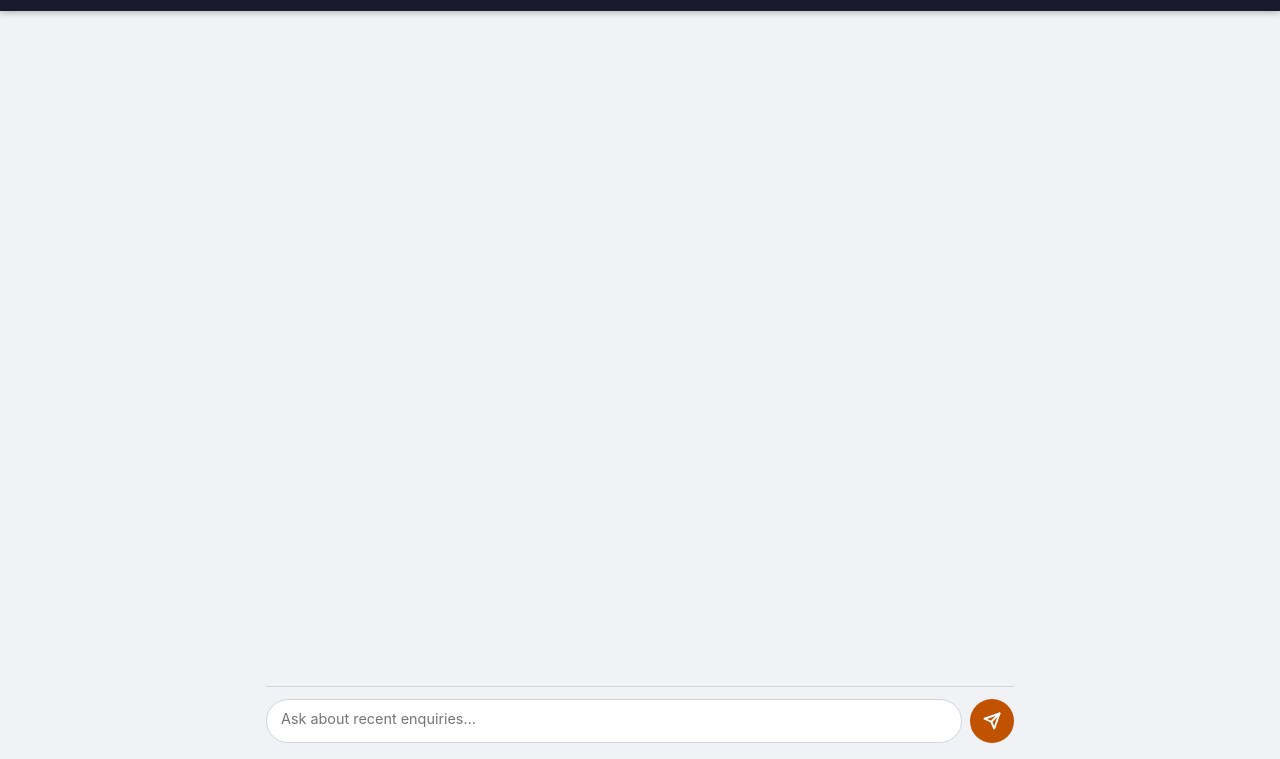
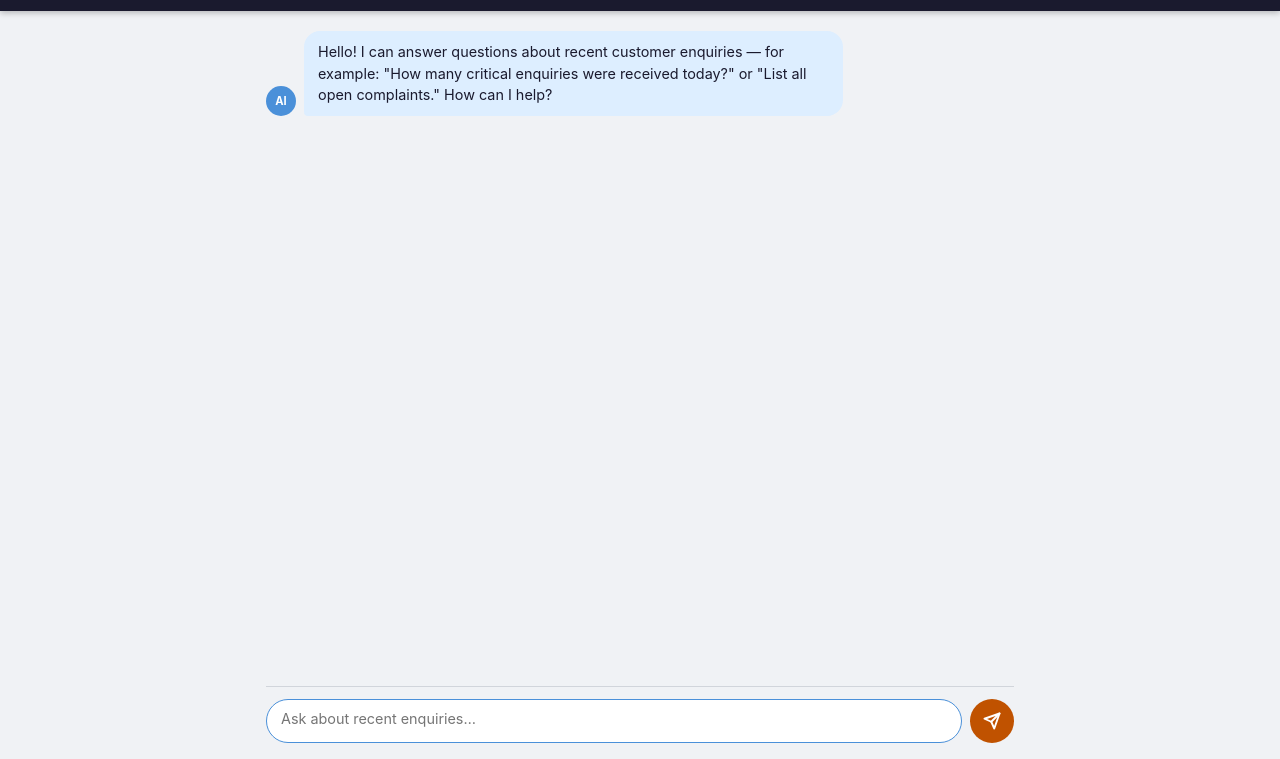
Before and after one commit to isrxl/enquiry-hub, a plain HTML site: page src/web/index.html in a window 1280 px wide. Shown: the part 41-800 px from the top of the page. Drawn offline with Linux system fonts and the light colour scheme.

Commit message:
fix: correct quotation marks in bot message examples

```diff
--- a/src/web/index.html
+++ b/src/web/index.html
@@ -375,8 +375,8 @@
   appendMessage(
     "bot",
     "Hello! I can answer questions about recent customer enquiries — " +
-    "for example: "How many critical enquiries were received today?" or " +
-    ""List all open complaints." How can I help?",
+    "for example: \"How many critical enquiries were received today?\" or " +
+    "\"List all open complaints.\" How can I help?",
   );
 
   questionEl.focus();
```
